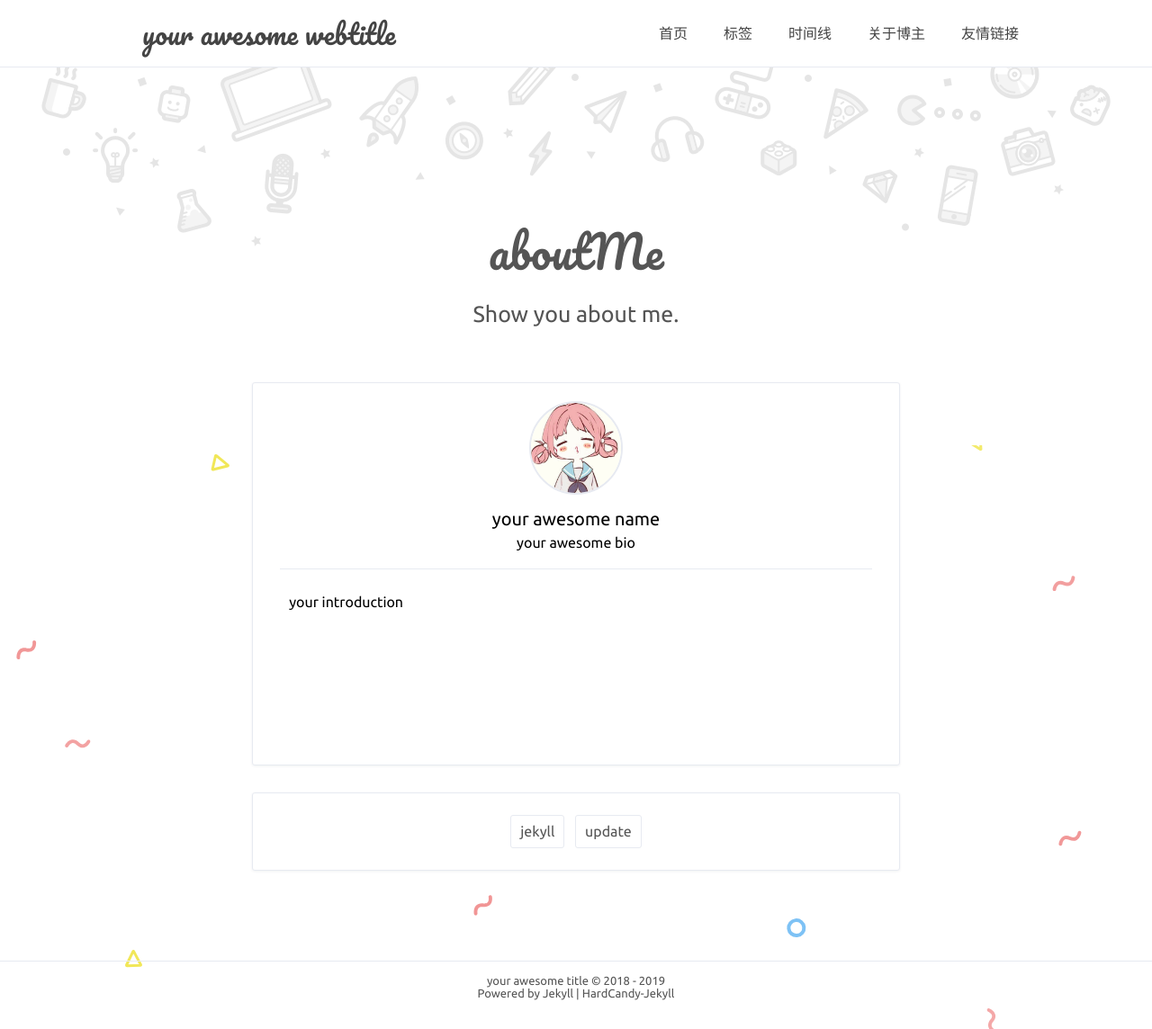
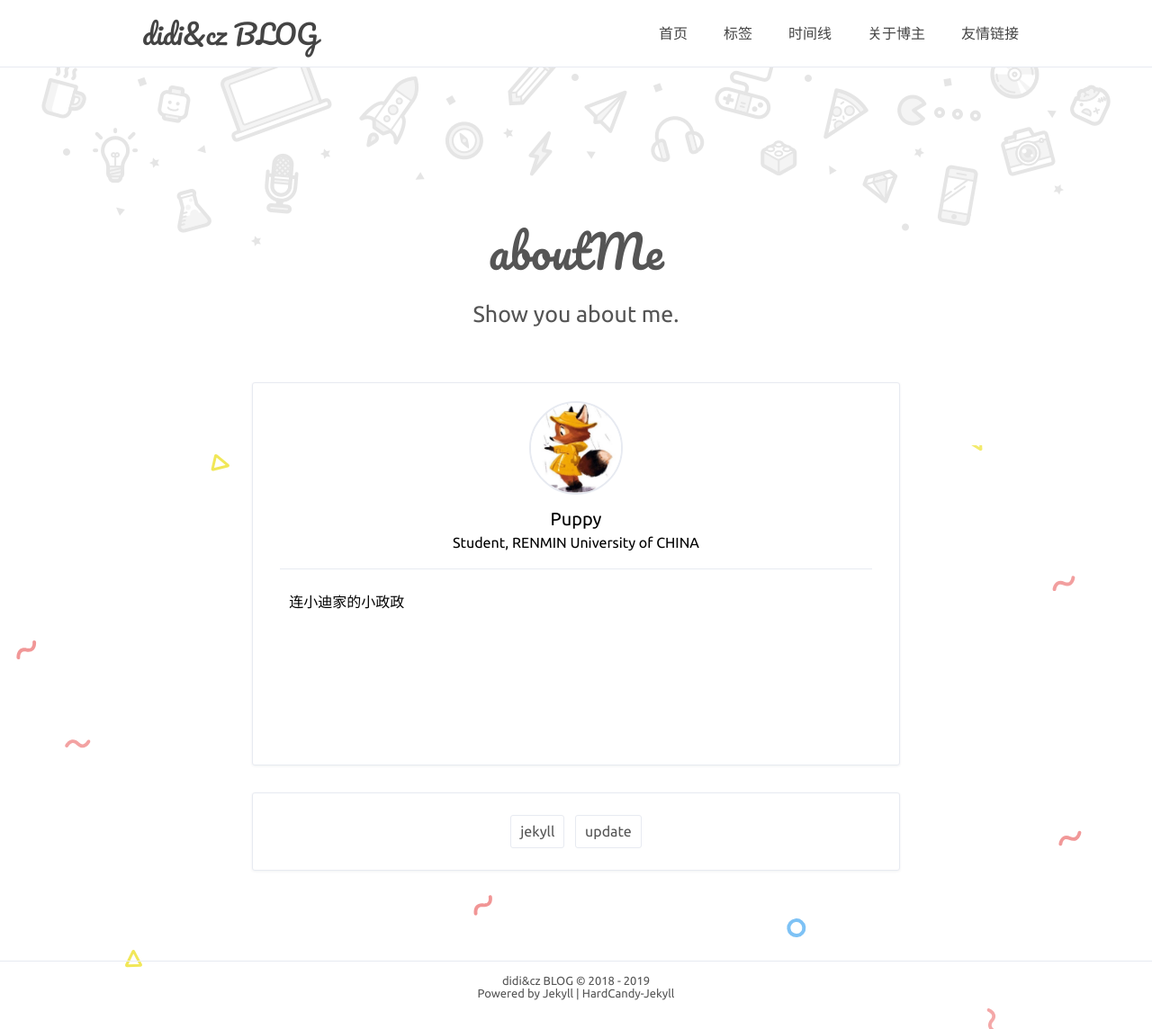
Before and after one commit to ZhengchenRUC/zhengchenruc.github.io, a Jekyll site: the page built from about.html, in a window 1280 px wide. Shown: the whole page at 90% size. Built offline with Jekyll 4.4.1, drawn with Linux system fonts in a browser that asks for light colours; comment, search, counter and statistics services are not loaded.

Commit message:
change config

```diff
--- a/_config.yml
+++ b/_config.yml
@@ -1,8 +1,8 @@
 # Site settings 配置站点
-title: 'your awesome title'
-description: 'your web description'
-keywords: 'your web keywords, another keywords'
-url: 'https://abc.github.io' # your host
+title: 'didi&cz BLOG'
+description: 'Good good study, day day up'
+keywords: 'Python, CUDA, GPU, Pytorch'
+url: 'https://didicz.github.io' # your host
 
 # nav 中文字符空格：&emsp;
 nav: # 最佳体验 六个标签 且最好每个标签不超过4中文字
@@ -13,14 +13,14 @@ nav: # 最佳体验 六个标签 且最好每个标签不超过4中文字
   友情链接: '/friendLink.html'
 
 # 博主
-author: true
-name: 'your awesome name'
-NickName: 'your awesome nickname'
-webtitle: 'your awesome webtitle'
-bio: 'your awesome bio'
+author: didi&cz
+name: 'Puppy'
+NickName: 'Puppy'
+webtitle: 'didi&cz BLOG'
+bio: 'Student, RENMIN University of CHINA'
 about: true
-aboutyou: 'your introduction'
-portraits: '/assets/profile.jpeg' # your portraits image file path
+aboutyou: '连小迪家的小政政'
+portraits: '/assets/head.jpg' # your portraits image file path
 
 # SNS
 SNS: true
```
Also changed, not shown: assets/head.jpg (added).
